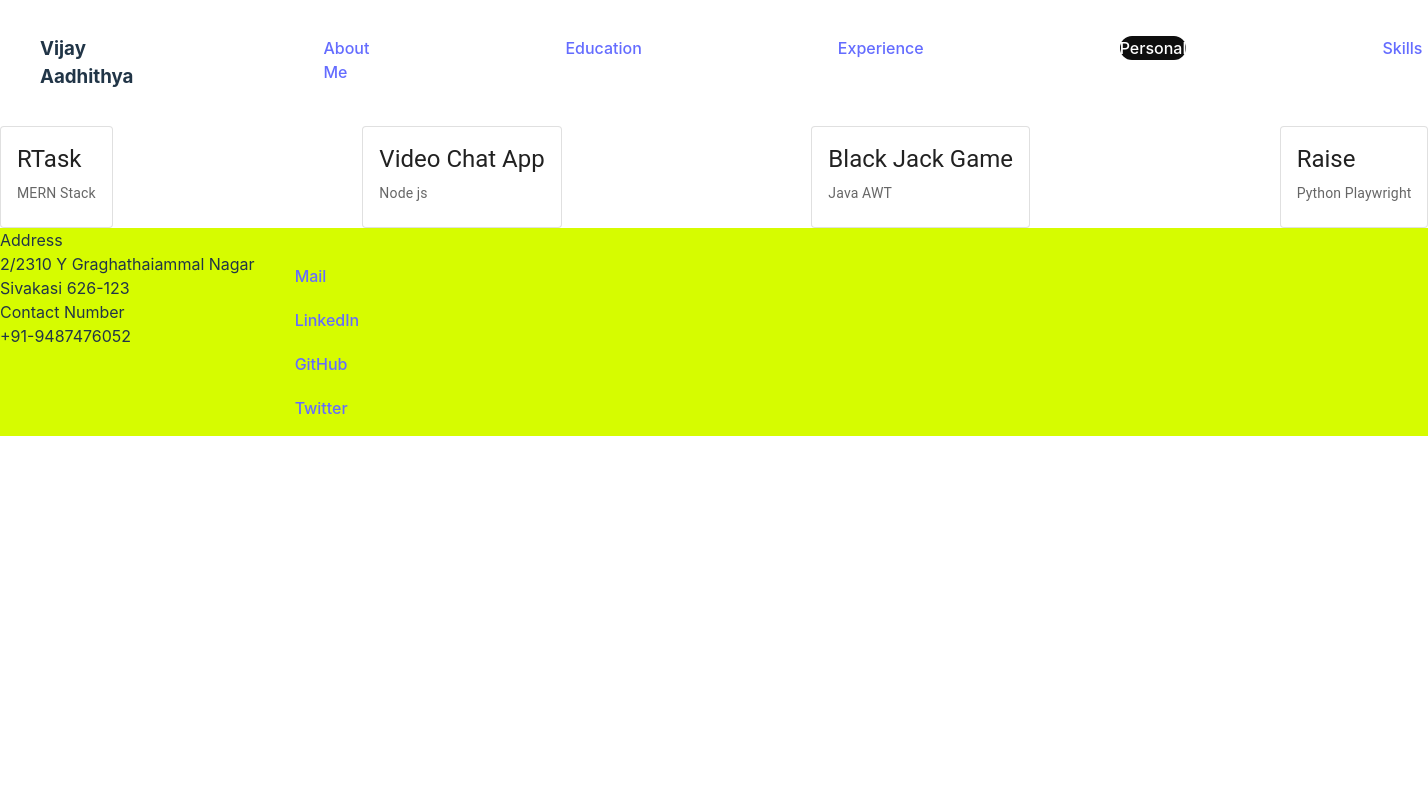
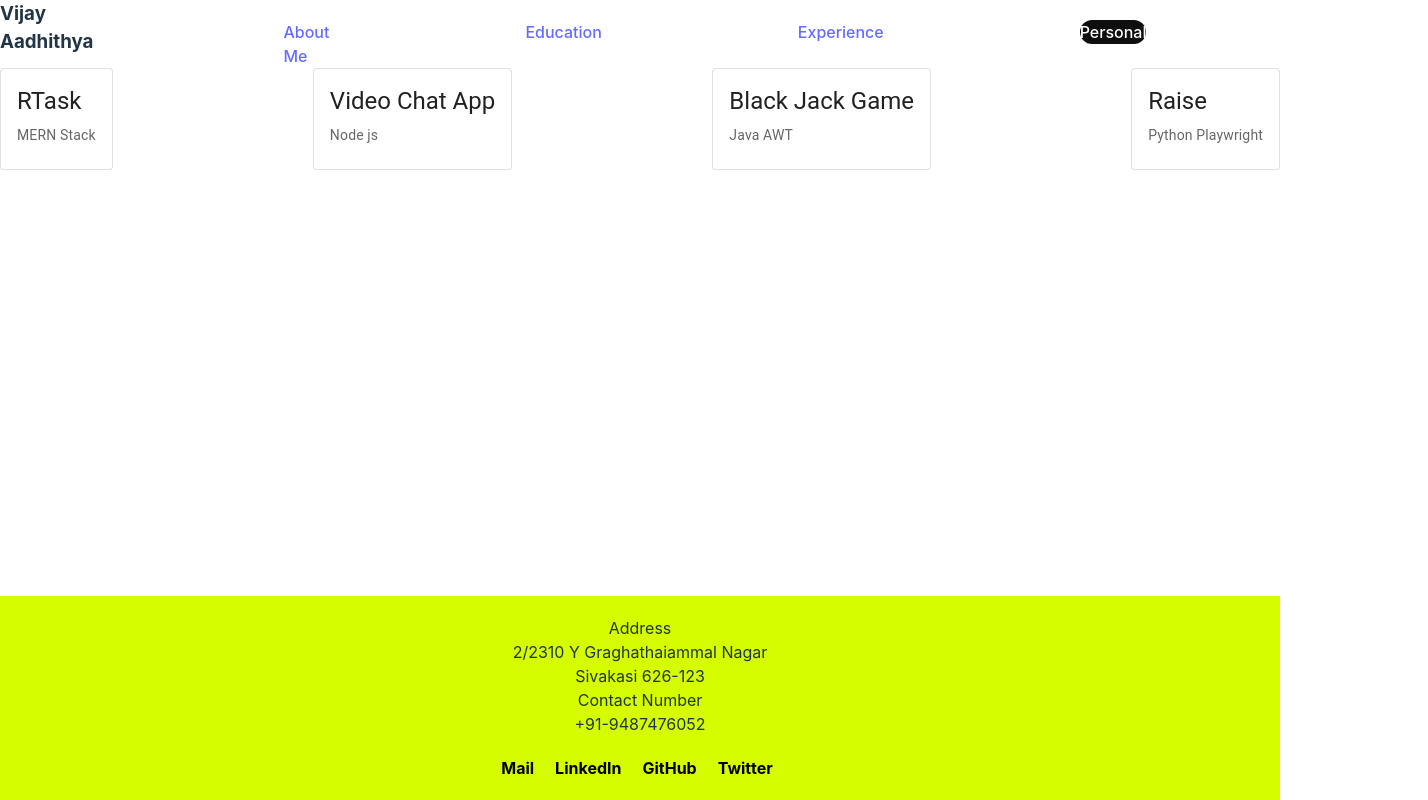
Before and after one commit to vijayaadhithya-murugan/OpenWebsite, a React (Vite) app: page /OpenWebsite/personal in a window 1280 px wide. Shown: the whole page, 1428 px wide, since content can reach past the window. Built offline with nearby package versions, Linux system fonts and the light colour scheme.

Commit message:
Footer styling

```diff
--- a/src/App.jsx
+++ b/src/App.jsx
@@ -15,9 +15,10 @@ import NavBar from "./components/navBar";
 
 function App() {
   return (
-    <div>
+    <div style={{ display: 'flex', flexDirection: 'column', minHeight: '100vh' }}>
     <Router>
     <NavBar />
+    <div style={{ flex: 1 }}>
         <Routes>
           {/* <Route exact path="/OpenWebsite" element={<Home />}></Route> */}
           <Route exact path="/OpenWebsite/about" element={<AboutMe />}></Route>
@@ -26,6 +27,7 @@ function App() {
           <Route exact path="/OpenWebsite/personal" element={<Personal />}></Route>
           <Route exact path="/OpenWebsite/skills" element={<SkillSet />}></Route>
         </Routes>
+        </div>
     </Router>
         <ContactMe />
     </div>
--- a/src/styles/footer.css
+++ b/src/styles/footer.css
@@ -1,3 +1,29 @@
+/* Reset default margins */
+* {
+  margin: 0;
+  padding: 0;
+  box-sizing: border-box;
+}
+
+/* Ensure the body and html take up the full width */
+html, body {
+  width: 100%;
+  overflow-x: hidden; /* Prevent horizontal scroll */
+  margin: 0;
+  padding: 0;
+  height: 100%; /* Ensure the body spans the full height */
+  display: flex;
+  flex-direction: column;
+}
+
+/* Ensure the main container spans the full width */
+#root {
+  width: 100%;
+  display: flex;
+  flex-direction: column;
+  height: 100%;
+}
+
 .footer {
     /* position: fixed; */
     position:absolute;
@@ -14,14 +40,17 @@
   width: 100%;
 }
 
-.footer-container{
+.footer-container {
   background-color: rgb(214, 252, 0);
-  width: 100%;
-  height: calc(100% - 60px);
+  width: 100%; /* Ensure it takes up the full width */
+  height: auto; /* Adjust height as necessary */
   display: flex;
-  align-items: left;
-  justify-content: left;
+  align-items: flex-start; /* Correct alignment */
+  justify-content: space-between; /* Align content */
+  padding: 1rem; /* Add padding for better spacing */
+  box-sizing: border-box; /* Include padding in dimensions */
 }
+
 
 .footer_list{
   list-style-type: none;
@@ -53,3 +82,47 @@ li{
   margin-right: 3px;
   margin-top: 20px;
 }
+
+/* Footer should stay at the bottom of the page */
+.footer {
+  position: relative;
+  left: 0;
+  bottom: 0;
+  right: 0;
+  width: 100%;
+  background-color: rgb(214, 252, 0);
+}
+
+/* Align the footer content */
+.footer-container {
+  display: flex;
+  flex-direction: column;
+  align-items: center;
+  justify-content: center;
+  text-align: center;
+  padding: 20px;
+}
+
+/* List styles for footer links */
+.footer_list {
+  list-style-type: none;
+  padding: 0;
+  margin: 0;
+  display: flex;
+  gap: 15px;
+}
+
+/* Styling links in the footer */
+.footer_list a {
+  text-decoration: none;
+  color: black;
+  font-weight: bold;
+}
+
+/* Additional spacing for mobile-friendly layout */
+@media (max-width: 768px) {
+  .footer_list {
+    flex-direction: column;
+    gap: 10px;
+  }
+}
```
